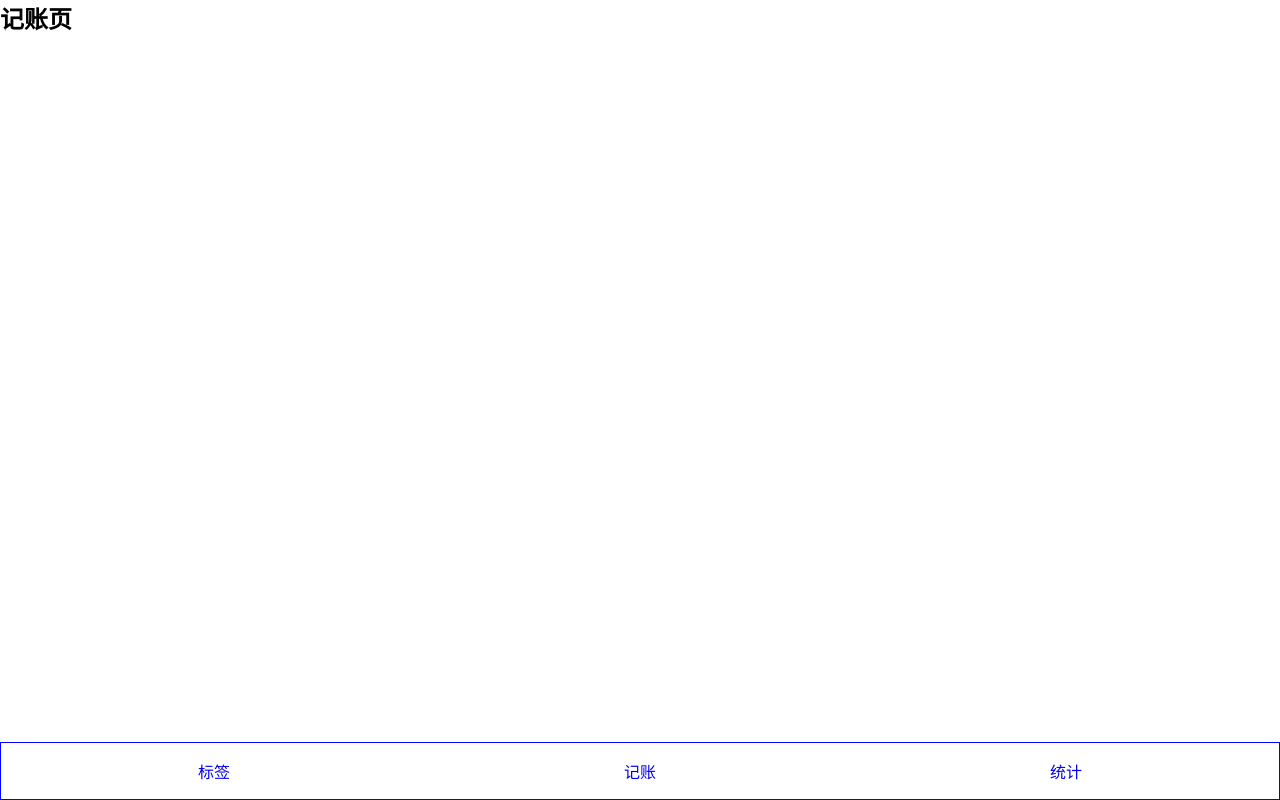
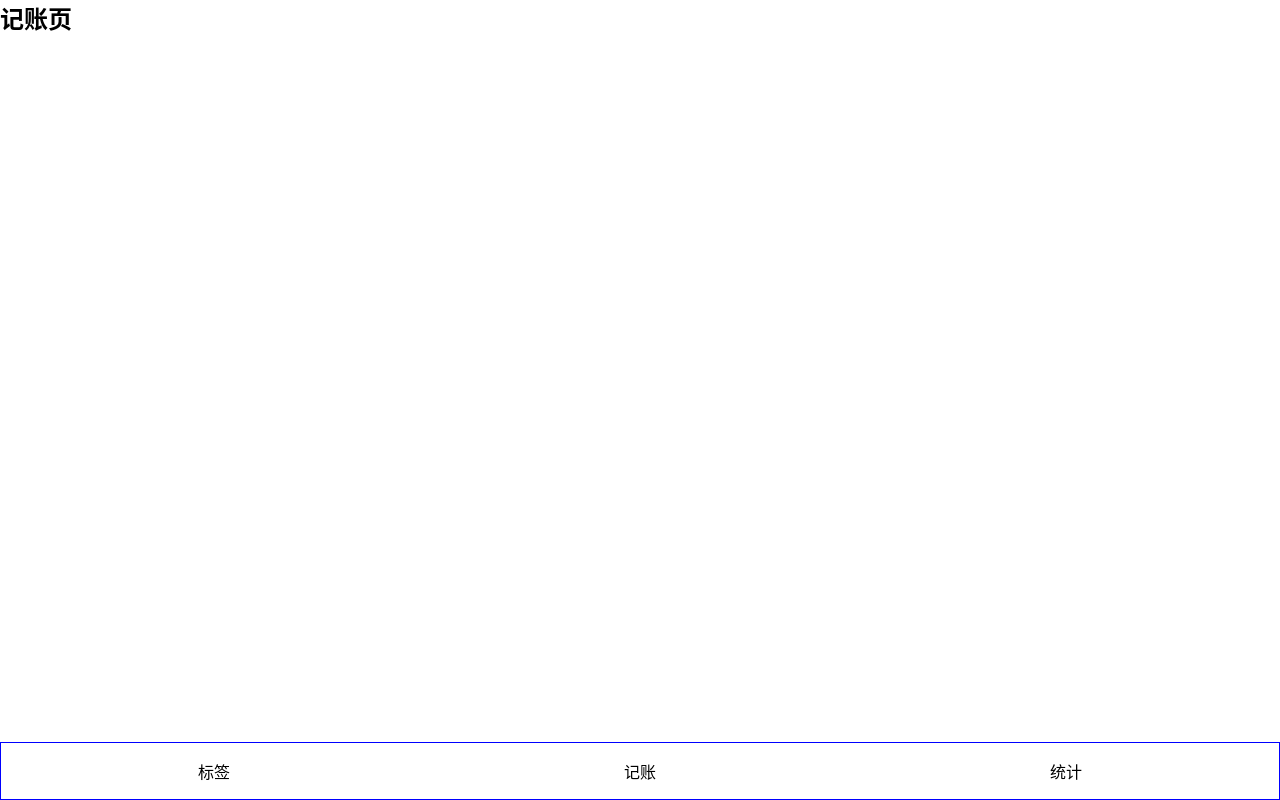
Before and after one commit to jrj444/booknow-react, a React (Create React App) app: page /#/money in a window 1280 px wide. Built offline with nearby package versions, Linux system fonts and the light colour scheme.

Commit message:
设置全局字体大小和样式

```diff
--- /dev/null
+++ b/src/helper.scss
@@ -0,0 +1 @@
+$font-hei: -apple-system, "Noto Sans", "Helvetica Neue", Helvetica, "Nimbus Sans L", Arial, "Liberation Sans", "PingFang SC", "Hiragino Sans GB", "Noto Sans CJK SC", "Source Han Sans SC", "Source Han Sans CN", "Microsoft YaHei", "Wenquanyi Micro Hei", "WenQuanYi Zen Hei", "ST Heiti", SimHei, "WenQuanYi Zen Hei Sharp", sans-serif;
--- a/src/index.scss
+++ b/src/index.scss
@@ -1,5 +1,6 @@
 //noinspection CssInvalidAtRule
 @import-normalize ;
+@import "helper";
 * {
   margin: 0;
   padding: 0;
@@ -16,4 +17,10 @@
 
 a {
   text-decoration: none;
+  color: inherit;
 }
+
+body {
+  font-family: $font-hei;
+  font-size: 16px;
+}
```
